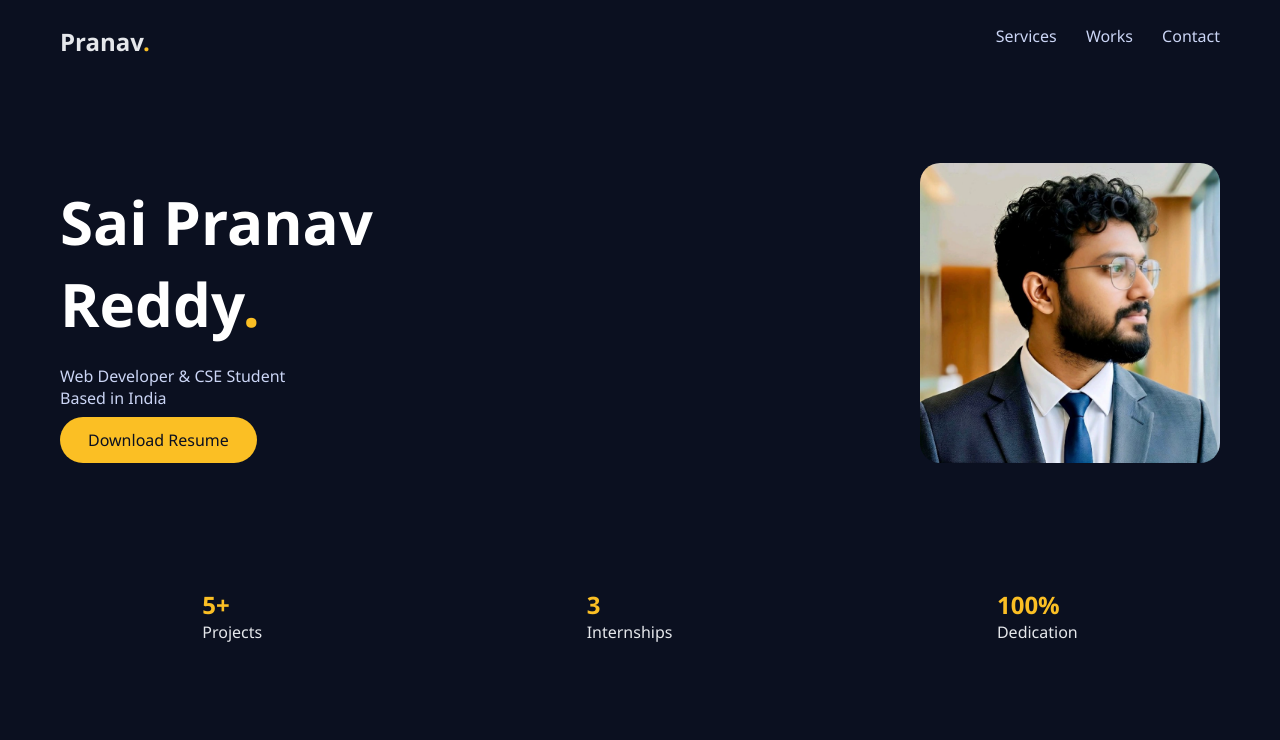
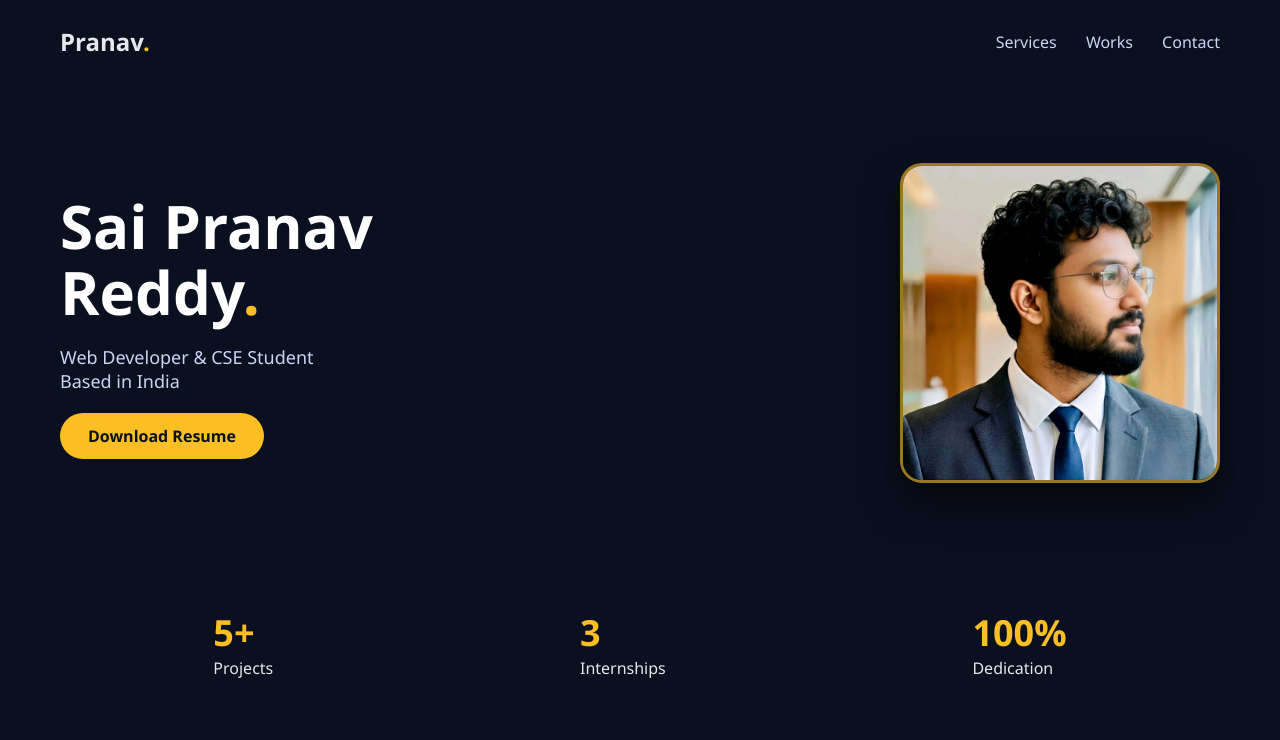
Before and after one commit to Pranavreddyedula/personal-portfolio-oasis, a plain HTML site: page index.html in a window 1280 px wide. Shown: the top 740 px of the page. Drawn offline with Linux system fonts and the light colour scheme.

Commit message:
Refactor CSS styles for navbar and hero section

```diff
--- a/style.css
+++ b/style.css
@@ -10,10 +10,11 @@ body {
     color: #e5e7eb;
 }
 
-/* NAV */
+/* NAVBAR */
 .nav {
     display: flex;
     justify-content: space-between;
+    align-items: center;
     padding: 25px 60px;
 }
 
@@ -27,6 +28,10 @@ body {
     color: #cbd5f5;
 }
 
+.nav a:hover {
+    color: #fbbf24;
+}
+
 /* HERO */
 .hero {
     display: flex;
@@ -38,6 +43,7 @@ body {
 .hero-left h1 {
     font-size: 60px;
     color: white;
+    line-height: 1.1;
 }
 
 .hero-left span {
@@ -47,30 +53,38 @@ body {
 .hero-left p {
     margin: 20px 0;
     color: #cbd5f5;
+    font-size: 18px;
 }
 
 .btn {
+    display: inline-block;
     padding: 12px 28px;
     background: #fbbf24;
     color: #0b1020;
     text-decoration: none;
     border-radius: 30px;
+    font-weight: 600;
 }
 
+/* HERO IMAGE */
 .hero-right img {
-    width: 300px;
-    border-radius: 20px;
+    width: 320px;
+    border-radius: 22px;
+    object-fit: cover;
+    box-shadow: 0 20px 40px rgba(0,0,0,0.6);
+    border: 3px solid rgba(251,191,36,0.6);
 }
 
 /* STATS */
 .stats {
     display: flex;
     justify-content: space-around;
-    padding: 40px;
+    padding: 40px 60px;
 }
 
 .stats h2 {
     color: #fbbf24;
+    font-size: 36px;
 }
 
 /* SERVICES */
@@ -87,6 +101,10 @@ body {
     flex: 1;
 }
 
+.card h3 {
+    margin-bottom: 10px;
+}
+
 .highlight {
     background: #fbbf24;
     color: #0b1020;
@@ -97,4 +115,5 @@ footer {
     text-align: center;
     padding: 20px;
     color: #94a3b8;
+    font-size: 14px;
 }
```
